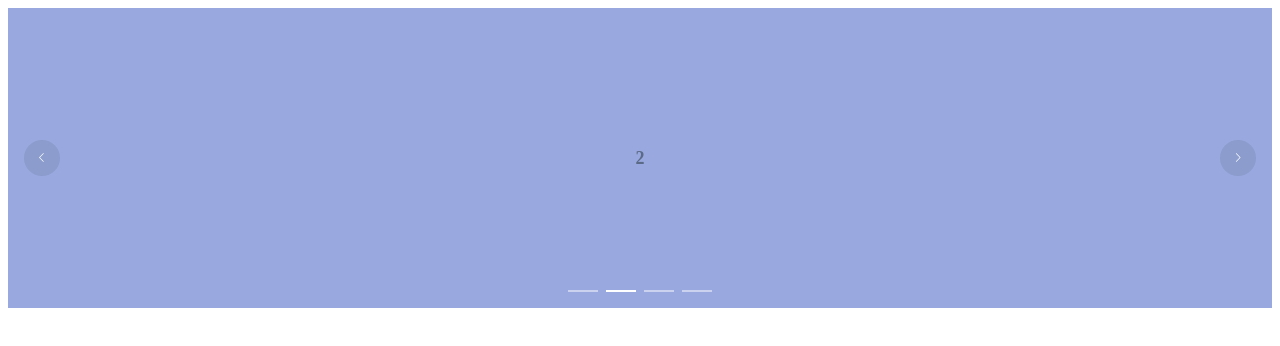
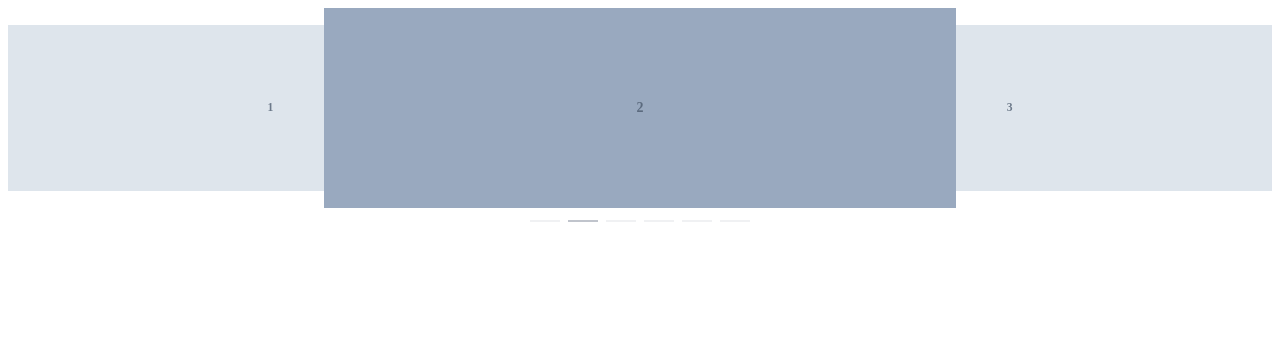
Before and after one commit to kingyeahwei/element_learning, a Vue app: page / in a window 1280 px wide. Shown: the top 346 px of the page. Built offline with nearby package versions, Linux system fonts and the light colour scheme.

Commit message:
carousel 卡片化

```diff
--- a/src/App.vue
+++ b/src/App.vue
@@ -1,10 +1,8 @@
 <template>
   <div id="app">
-    <el-carousel :interval="5000" arrow="always">
-      <el-carousel-item
-        v-for="item in 4"
-        :key="item">
-        <h3>{{item}}</h3>
+    <el-carousel :interval="4000" type="card" height="200px">
+      <el-carousel-item v-for="item in 6" :key="item">
+        <h3 class="medium">{{item}}</h3>
       </el-carousel-item>
     </el-carousel>
   </div>
@@ -23,14 +21,14 @@
 <style lang="less">
   .el-carousel__item h3 {
     color: #475669;
-    font-size: 18px;
+    font-size: 14px;
     opacity: 0.75;
-    line-height: 300px;
+    line-height: 200px;
     margin: 0;
     text-align: center;
   }
   .el-carousel__item:nth-child(2n) {
-    background-color: #99a9df;
+    background-color: #99a9bf;
   }
   .el-carousel__item:nth-child(2n + 1) {
     background-color: #d3dce6;
```
